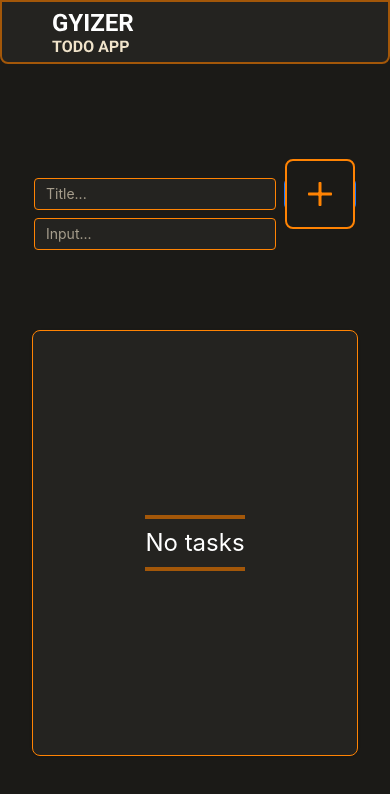
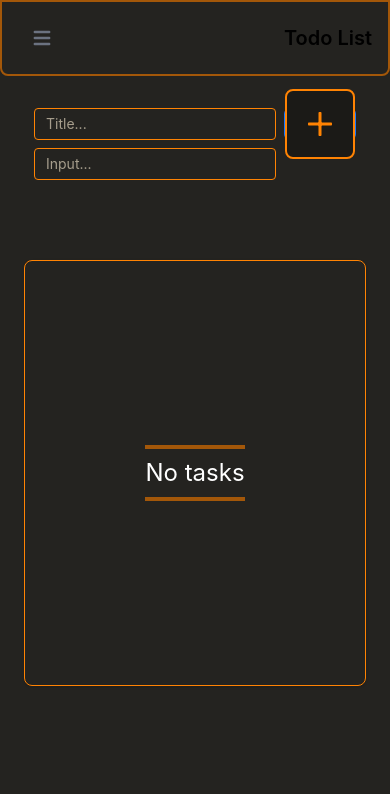
Before and after one commit to krishh743/GYIZER-UI, a React (Create React App) app: page / in a window 390 px wide. Shown: the top 794 px of the page. Built offline with nearby package versions, Linux system fonts and the light colour scheme.

Commit message:
card issue fixed

```diff
--- a/src/App.css
+++ b/src/App.css
@@ -1,10 +1,10 @@
-
-
+* {
+  background-color: #242320;
+}
 
 .input-forms {
   /* min-width: 466px; */
 }
-
 
 .body-border-bg {
   background-color: #242320;
@@ -45,34 +45,29 @@
   /* width: 345px; */
 }
 
-.custom-div {
-  background-color: #000; /* Black background color */
-  border-top: 1px solid #ff8303; /* Border color and width */
-
-}
 
 
 .custom-modal {
-  background-color: rgba(0, 0, 0, 0.6) !important; /* Adjust the opacity as needed */
+  background-color: rgba(
+    0,
+    0,
+    0,
+    0.6
+  ) !important; /* Adjust the opacity as needed */
   display: flex;
   align-items: center;
   justify-content: center;
 
+  /* box-shadow: 0 4px 6px -1px rgb(0 0 0 / 0.1), 0 2px 4px -2px rgb(0 0 0 / 0.1); */
 }
 
 .custom-modal .ant-modal-content {
   background-color: transparent; /* Makes the modal content transparent */
+  border-top: 2px solid #ff8303; /* Border color and width */
+
 }
 
 .custom-modal .ant-modal-body {
   background-color: #fff; /* Set the background color of the modal body */
   border-radius: 8px; /* Set the border radius of the modal body */
-  box-shadow: 0 0 20px rgba(0, 0, 0, 0.2); /* Add a box shadow for depth */
 }
-
-
-@media screen and (max-width: 768px) {
-  .input-forms {
-    /* min-width: 100%; */
-  }
-}
--- /dev/null
+++ b/src/components/header/Header.tsx
@@ -0,0 +1,50 @@
+import React from "react";
+
+function Header() {
+  return (
+    // className="flex justify-start items-center rounded-b-lg bg-[#242320] border-[2px] border-primary sticky top-0 z-10"
+    // style={{ zIndex: 1 }}
+    <header>
+      <nav className=" px-4 lg:px-6 py-4   rounded-b-lg bg-[#242320] border-[2px]  border-primary sticky top-0 z-10" style={{ zIndex: 1 }}>
+        <div className="flex flex-wrap justify-between items-center mx-auto max-w-screen-xl">
+          <div className="flex justify-start items-start">
+            {/* Show Hamburger Menu Icon for Mobile View */}
+            <button
+              className="lg:hidden p-2 ml-1 text-gray-500 rounded-lg hover:bg-gray-100 focus:outline-none focus:ring-2 focus:ring-gray-200 dark:text-gray-400 dark:hover:bg-gray-700 dark:focus:ring-gray-600"
+              aria-label="Open main menu"
+            >
+              <svg
+                className="w-6 h-6"
+                fill="currentColor"
+                viewBox="0 0 20 20"
+                xmlns="http://www.w3.org/2000/svg"
+              >
+                <path
+                  fillRule="evenodd"
+                  d="M3 5a1 1 0 011-1h12a1 1 0 110 2H4a1 1 0 01-1-1zM3 10a1 1 0 011-1h12a1 1 0 110 2H4a1 1 0 01-1-1zM3 15a1 1 0 011-1h12a1 1 0 110 2H4a1 1 0 01-1-1z"
+                  clipRule="evenodd"
+                ></path>
+              </svg>
+            </button>
+            {/* Logo - Visible in Desktop/Web View */}
+            <a href="#" className="hidden lg:flex items-center">
+              <img
+                src="/images/logo.svg"
+                className="mr-3 h-6 sm:h-9"
+                alt="Flowbite Logo"
+              />
+            </a>
+          </div>
+
+          <div className="block lg:hidden">
+            <span className="text-xl font-semibold dark:text-white">
+              Todo List
+            </span>
+          </div>
+        </div>
+      </nav>
+    </header>
+  );
+}
+
+export default Header;
--- a/src/components/layout/Layout.tsx
+++ b/src/components/layout/Layout.tsx
@@ -1,7 +1,8 @@
 import React, { ReactNode } from "react";
 import { Layout } from "antd";
+import Header from "../header/Header";
 
-const { Header, Content } = Layout;
+const { Content } = Layout;
 
 interface AppLayoutProps {
   children: ReactNode;
@@ -10,17 +11,8 @@ interface AppLayoutProps {
 const AppLayout: React.FC<AppLayoutProps> = ({ children }) => {
   return (
     <Layout className="bg-background">
-      <Header
-        className="flex justify-start items-center rounded-b-lg bg-[#242320] border-[2px] border-primary sticky top-0 z-10"
-        style={{ zIndex: 1 }}
-      >
-        <div>
-          <img src="/images/logo.svg" alt="" />
-        </div>
-      </Header>
-      <Content style={{ padding: "2rem" }} className="bg-background text-white">
-        {children}
-      </Content>
+      <Header />
+      <Content className=" text-white p-6">{children}</Content>
     </Layout>
   );
 };
--- a/src/pages/TodoForm.tsx
+++ b/src/pages/TodoForm.tsx
@@ -1,6 +1,5 @@
 import React, { useState } from "react";
-import { Button, Form, Input, Modal } from "antd"; // Import Input from Ant Design, not TextArea
-
+import { Button, Form, Input, Modal } from "antd";
 interface Task {
   id: number;
   title: string;
@@ -14,7 +13,7 @@ function TodoForm() {
   const [editedContent, setEditedContent] = useState<string>("");
   const [deleteTaskId, setDeleteTaskId] = useState<number | null>(null);
   const [isModalVisible, setIsModalVisible] = useState(false);
-
+  const [editingTaskId, setEditingTaskId] = useState<number | null>(null);
   const addTaskToDo = (values: { title: string; content: string }) => {
     const newTask: Task = {
       id: Date.now(),
@@ -48,6 +47,8 @@ function TodoForm() {
     });
   };
 
+  console.log(editingTaskId, "editingTaskId");
+
   const handleUpdate = () => {
     if (editingTask) {
       const updatedTasks = tasks.map((task) =>
@@ -59,7 +60,7 @@ function TodoForm() {
       setTasks(updatedTasks);
       setEditingTask(null);
 
-      // Reset form fields
+      setEditingTaskId(null);
       form.resetFields();
     }
   };
@@ -85,7 +86,7 @@ function TodoForm() {
 
   const [form] = Form.useForm();
   return (
-    <div className="flex flex-col gap-20 justify-center items-center h-[88vh]">
+<div className="flex flex-col gap-20 justify-center items-center pt-2 lg:pt-20">
       <Form
         form={form}
         name="todo_form"
@@ -117,7 +118,7 @@ function TodoForm() {
                 value={editingTask ? editedContent : undefined}
                 onChange={(e) => setEditedContent(e.target.value)}
                 placeholder="Controlled autosize"
-                autoSize={{ minRows: 3, maxRows: 5 }}
+                autoSize={{ minRows: 1, maxRows: 5 }}
               />
             </Form.Item>
           ) : (
@@ -150,15 +151,11 @@ function TodoForm() {
             {editingTask ? (
               <img
                 src="/images/ic_update.svg"
-                className="cursor-pointer "
+                className="cursor-pointer"
                 alt=""
               />
             ) : (
-              <img
-                src="/images/ic_add.svg"
-                className="cursor-pointer "
-                alt=""
-              />
+              <img src="/images/ic_add.svg" className="cursor-pointer" alt="" />
             )}
           </Button>
         </div>
@@ -167,8 +164,11 @@ function TodoForm() {
       {tasks.length > 0 ? (
         <div className="task-border-bg w-full p-4 text-center border shadow sm:p-8">
           <div className="grid grid-cols-1 gap-6 lg:grid-cols-3 2xl:grid-cols-3">
-            <div className="task-tickets-border-bg border grid grid-cols w-full text-start p-4 rounded-xl">
-              {tasks.map((task) => (
+            {tasks.map((task, index) => (
+              <div
+                key={index}
+                className="task-tickets-border-bg border grid grid-cols w-full text-start p-4 rounded-xl"
+              >
                 <div
                   key={task.id}
                   className="flex items-center justify-between"
@@ -182,14 +182,22 @@ function TodoForm() {
                     <Button
                       className="cursor-pointer h-[32px] w-[32px] m-0 p-0 border-none"
                       type="primary"
-                      onClick={() => handleEdit(task)}
+                      onClick={() => {
+                        handleEdit(task);
+                        setEditingTaskId(task.id);
+                      }}
                     >
                       <img
-                        src="/images/ic_edit.svg"
+                        src={
+                          editingTaskId === task.id
+                            ? "/images/ic_edit1.svg"
+                            : "/images/ic_edit.svg"
+                        }
                         className="cursor-pointer h-full w-full"
                         alt=""
                       />
                     </Button>
+
                     <Button
                       className="cursor-pointer h-[32px] w-[32px] m-0 p-0 border-none"
                       type="primary"
@@ -203,8 +211,8 @@ function TodoForm() {
                     </Button>
                   </div>
                 </div>
-              ))}
-            </div>
+              </div>
+            ))}
           </div>
         </div>
       ) : (
@@ -228,23 +236,23 @@ function TodoForm() {
         footer={<></>}
         wrapClassName="custom-modal"
       >
-        <div className="p-4 flex justify-center bg-black items-center custom-div">
+        <div className="p-10 flex justify-center items-center">
           <b className="text-sm text-white text-center">Delete this task?</b>
         </div>
-        <div className=" bg-black flex items-center p-4 space-x-2 border-gray-200 rounded-b dark:border-gray-600">
+        <div className="  flex items-center p-4 space-x-2 border-gray-200 rounded-b dark:border-gray-600">
+          <button
+            onClick={handleOk}
+            type="button"
+            className="w-full bg-[#1F1E1B]  text-white rounded-xl p-2 font-bold  border-[2px] border-primary"
+          >
+            Yes
+          </button>
           <button
             onClick={handleCancel}
             type="button"
-            className="w-full bg-[#1F1E1B]  text-white rounded-xl p-2 font-bold  border-[2px] border-primary"
+            className="w-full text-white bg-[#1F1E1B] rounded-xl p-2 font-bold border-[2px] border-primary"
           >
-            Cancel
-          </button>
-          <button
-            type="button"
-            className="w-full text-white bg-[#1F1E1B] rounded-xl p-2 font-bold border-[2px] border-primary"
-            onClick={handleOk}
-          >
-            Delete
+            No
           </button>
         </div>
       </Modal>
```
Also changed, not shown: src/index.tsx (+6 -9 lines), public/images/ic_edit1.svg (renamed from public/images/ic_edit_bg .svg).
